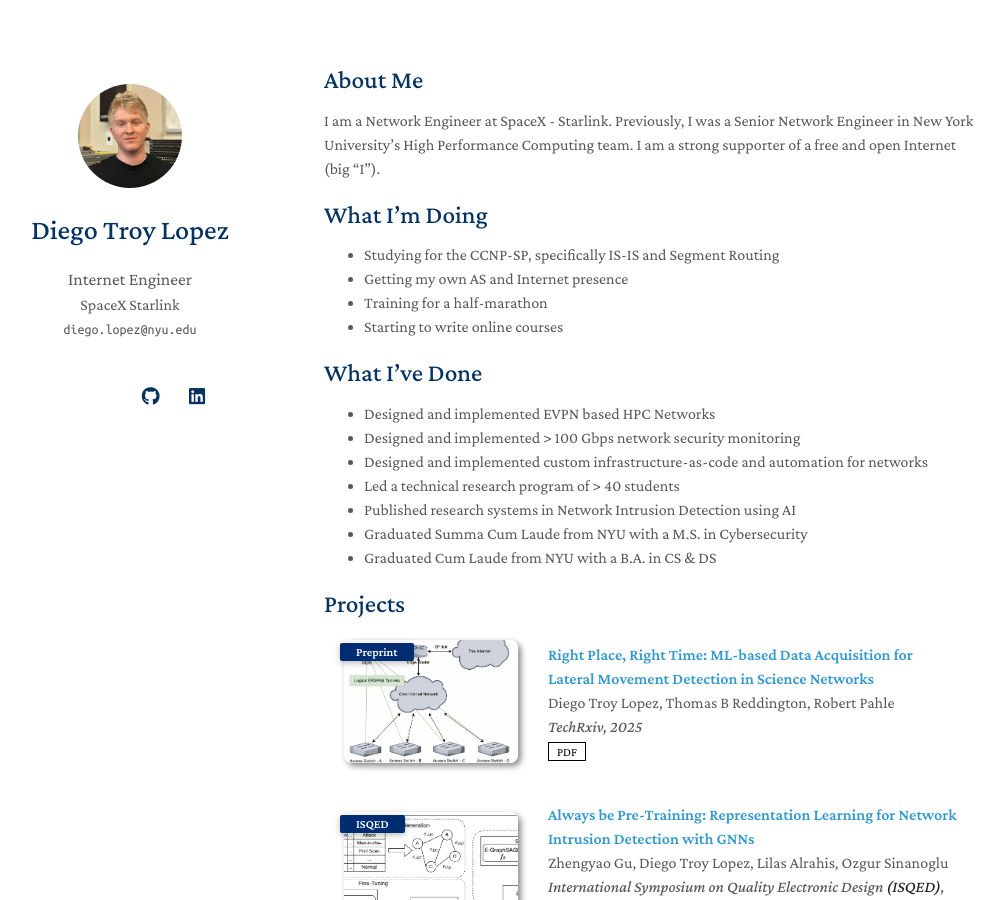
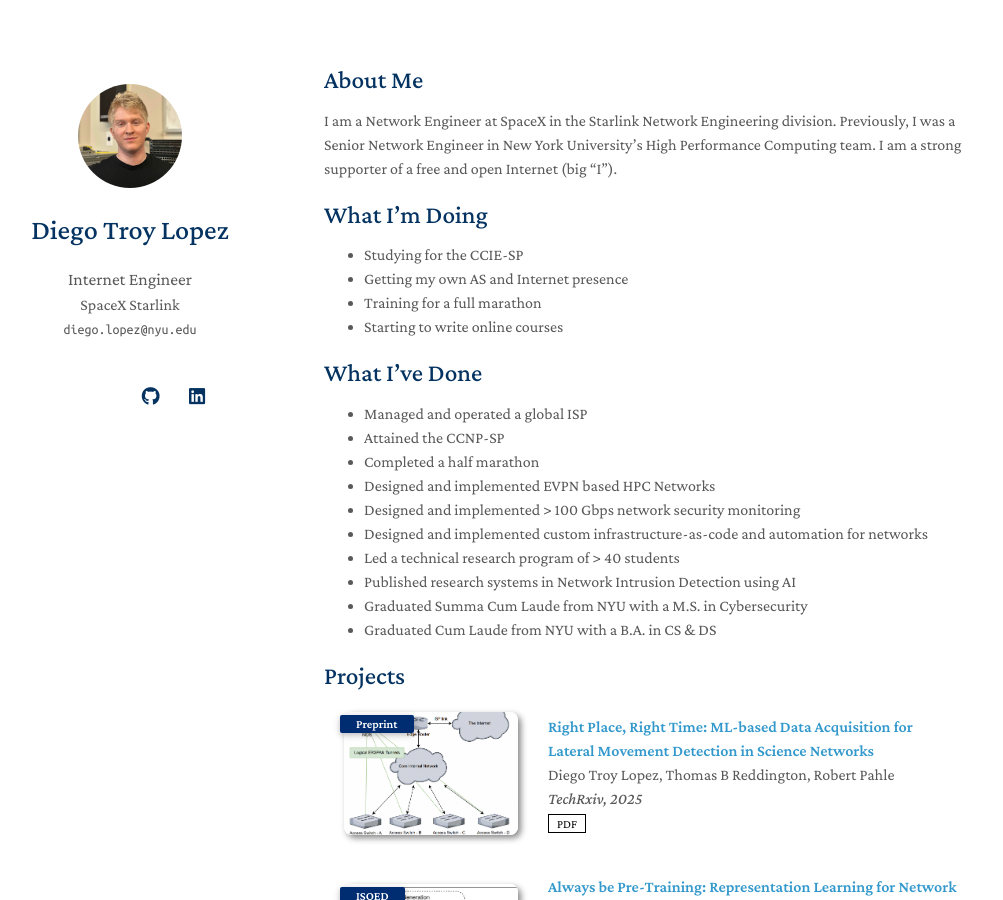
Before and after one commit to diego-lopez8/diego-lopez8.github.io, a Jekyll site: the page built from index.md, in a window 1280 px wide and 900 px high. Shown: the whole window, without its empty margins (146-1149 px from the left). Built offline with Jekyll 4.4.1, drawn with Linux system fonts in a browser that asks for light colours; a style sheet for code colours, icons or effects is not loaded; our own code applies the rules of GitHub Pages for plain Markdown files.

Commit message:
Update index.md

```diff
--- a/index.md
+++ b/index.md
@@ -4,17 +4,20 @@ layout: homepage
 
 ## About Me
 
-I am a Network Engineer at SpaceX - Starlink. Previously, I was a Senior Network Engineer in New York University's High Performance Computing team. I am a strong supporter of a free and open Internet (big "I").
+I am a Network Engineer at SpaceX in the Starlink Network Engineering division. Previously, I was a Senior Network Engineer in New York University's High Performance Computing team. I am a strong supporter of a free and open Internet (big "I").
 
 ## What I'm Doing
 
-- Studying for the CCNP-SP, specifically IS-IS and Segment Routing
+- Studying for the CCIE-SP
 - Getting my own AS and Internet presence
-- Training for a half-marathon
+- Training for a full marathon
 - Starting to write online courses
 
 ## What I've Done
 
+- Managed and operated a global ISP
+- Attained the CCNP-SP
+- Completed a half marathon
 - Designed and implemented EVPN based HPC Networks
 - Designed and implemented > 100 Gbps network security monitoring
 - Designed and implemented custom infrastructure-as-code and automation for networks
```
